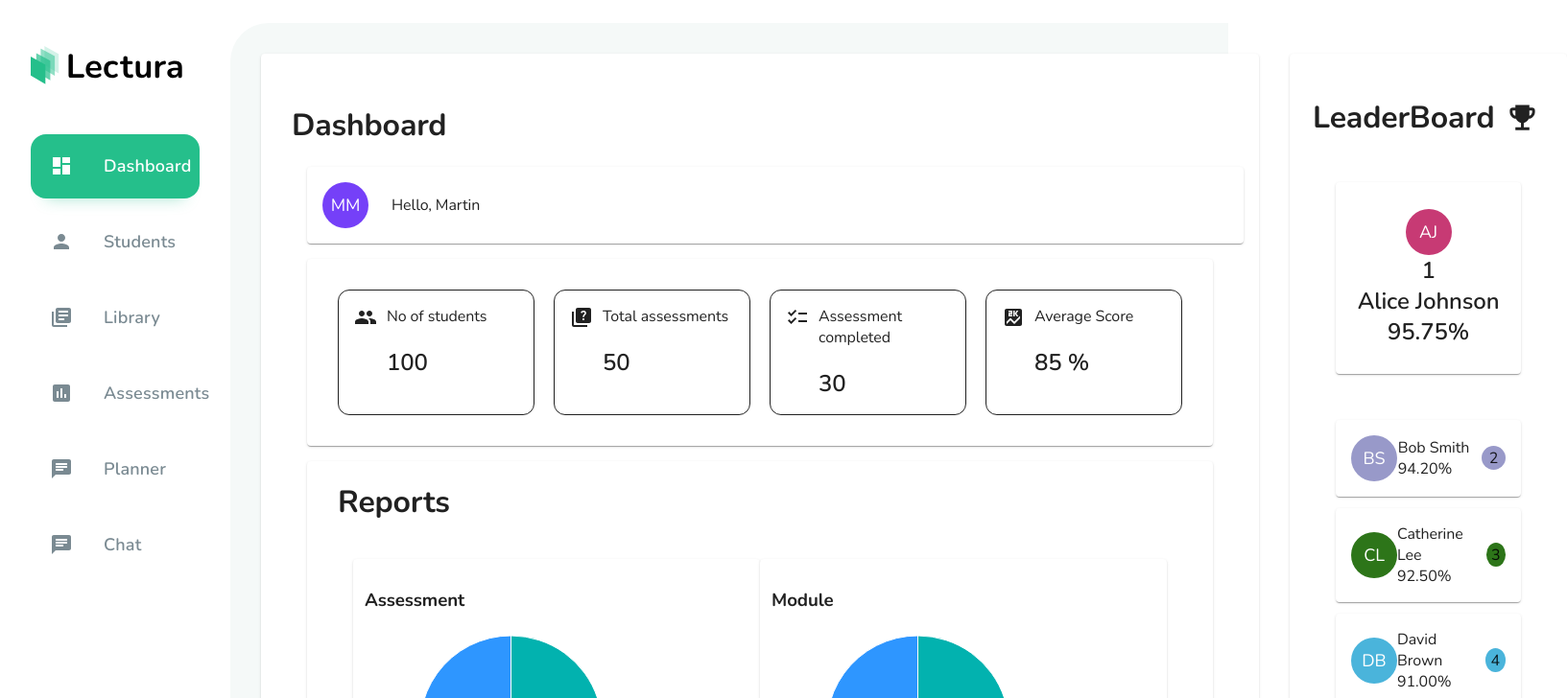
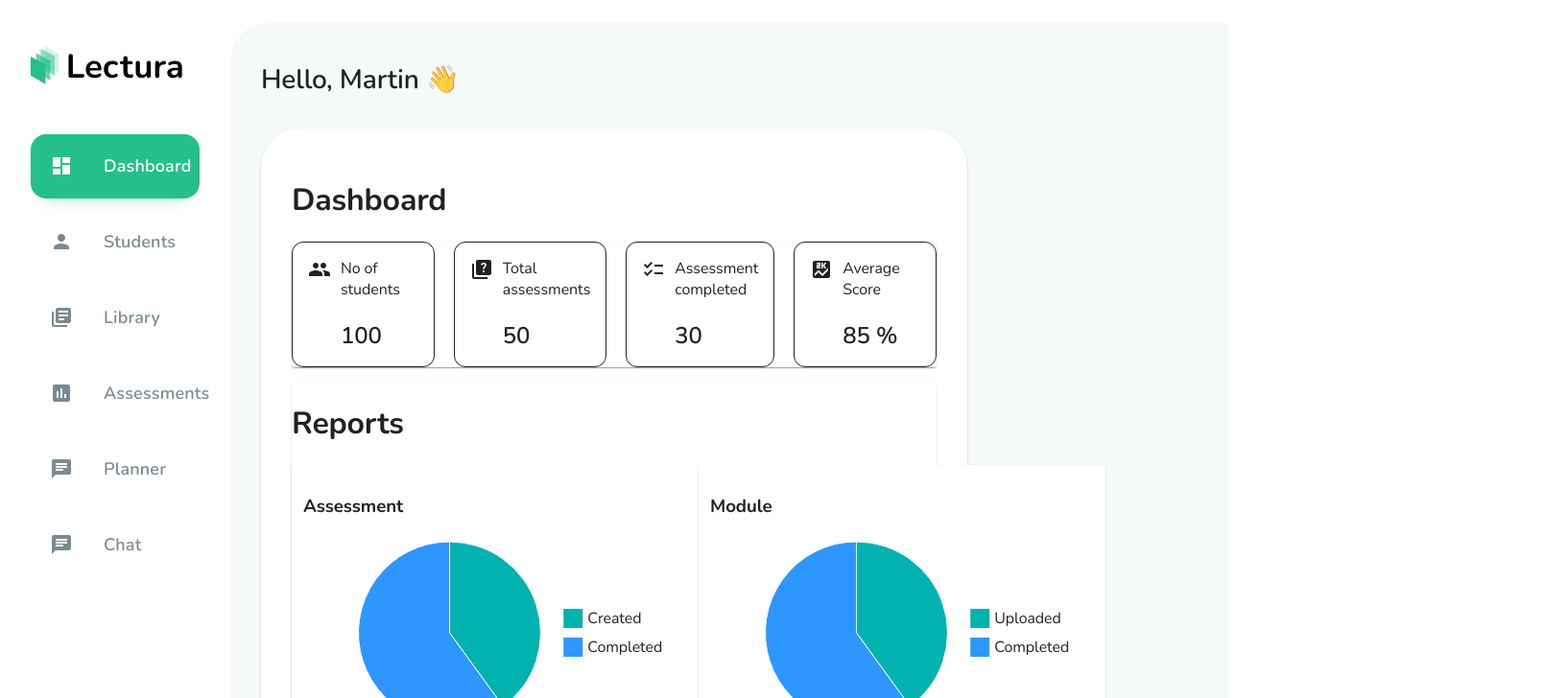
Before and after one commit to Aswin-Pradeep-P/neural-dashboard, a React (Create React App) app: page / in a window 1280 px wide. Shown: the top 728 px of the page at 96% size, 1633 px wide, since content can reach past the window. Built offline with nearby package versions, Linux system fonts and the light colour scheme.

Commit message:
Updated dashboard styles

```diff
--- a/package.json
+++ b/package.json
@@ -9,6 +9,7 @@
     "@mui/icons-material": "^6.1.1",
     "@mui/lab": "^6.0.0-beta.10",
     "@mui/material": "^6.1.1",
+    "@mui/x-charts": "^7.18.0",
     "@testing-library/jest-dom": "^5.17.0",
     "@testing-library/react": "^13.4.0",
     "@testing-library/user-event": "^13.5.0",
--- a/src/components/header/header.module.scss
+++ b/src/components/header/header.module.scss
@@ -4,5 +4,10 @@
   gap: 24px;
   align-items: center;
   width: 100%;
-  margin: 16px;
+  background: none !important;
+  box-shadow: none !important;
+  padding: 0 !important;
+  font-size: 28px;
+  font-weight: 600;
+  margin-top: 8px;
 }
--- a/src/components/header/header.tsx
+++ b/src/components/header/header.tsx
@@ -7,8 +7,8 @@ import Avatar from '../avatar/avatar';
 const Header = () => {
   return (
     <Paper className={styles.header}>
-      <Avatar>Martin maecus</Avatar>
-      <span> Hello, Martin</span>
+      {/* <Avatar>Martin maecus</Avatar> */}
+      <span> Hello, Martin 👋</span>
     </Paper>
   );
 };
--- a/src/pages/dashboard/dashboard.module.scss
+++ b/src/pages/dashboard/dashboard.module.scss
@@ -6,33 +6,49 @@
   border-top-left-radius: 40px;
   min-height: calc(100vh - 24px);
   margin-top: 24px;
+  flex-wrap: wrap;
 
   .dashboardContent {
     flex: 1;
     padding: 32px;
+    border-top-left-radius: 40px;
+    border-top-right-radius: 40px;
+  }
+
+  .dashboardWrapper {
+    background: #f5f9f8;
+    border-top-left-radius: 40px;
+    border-top-right-radius: 40px;
+    width: calc(100% - 390px);
+
+    @media only screen and (max-width: 1600px) {
+      width: calc(100% - 240px);
+    }
   }
 }
 
 .dashboardCount {
   display: flex;
-  padding: 32px;
+  // padding: 32px;
   justify-content: space-between;
   gap: 20px;
-  margin: 16px;
+  // margin: 16px;
+  box-shadow: none;
 }
 
 .charts {
   display: flex;
   flex-direction: column;
-  padding: 32px;
-  padding-top: 0px;
-  margin: 16px;
+  // padding: 32px;
+  margin-top: 16px;
+  // margin: 16px;
+  box-shadow: none;
 }
 
 .statistics {
   display: flex;
   justify-content: space-between;
-  margin: 16px;
+  // margin: 16px;
 
 }
 
--- a/src/pages/dashboard/dashboard.tsx
+++ b/src/pages/dashboard/dashboard.tsx
@@ -10,10 +10,10 @@ import Header from '../../components/header/header';
 const Dashboard = () => {
   return (
     <div className={styles.dashboardContainer}>
-      <div className='dashboard-wrapper'>
+      <Header />
+      <div className={styles.dashboardWrapper}>
         <Paper className={styles.dashboardContent}>
           <h1>Dashboard</h1>
-          <Header />
           <Paper className={styles.dashboardHeader}></Paper>
           <Paper className={styles.dashboardCount}>
             {dashboardCard.map((card) => (
--- a/src/pages/dashboard/styles.scss
+++ b/src/pages/dashboard/styles.scss
@@ -4,7 +4,7 @@
     display: flex;
     gap: 32px;
 
-    .dashboard-wrapper {
+    .dashboardWrapper {
       background: #f5f9f8;
       border-top-left-radius: 40px;
       border-top-right-radius: 40px;
--- a/src/pages/students/students.module.scss
+++ b/src/pages/students/students.module.scss
@@ -13,9 +13,11 @@
 
     .studentsContent {
         background: none;
+        box-shadow: none;
 
         .studentsHeader {
             background: none;
+            box-shadow: none;
         }
 
         .studentFilter {
@@ -25,6 +27,7 @@
 
         .studentsSection {
             background: none;
+            box-shadow: none;
 
             .studentSearchFilterWrapper {
                 display: flex;
```
